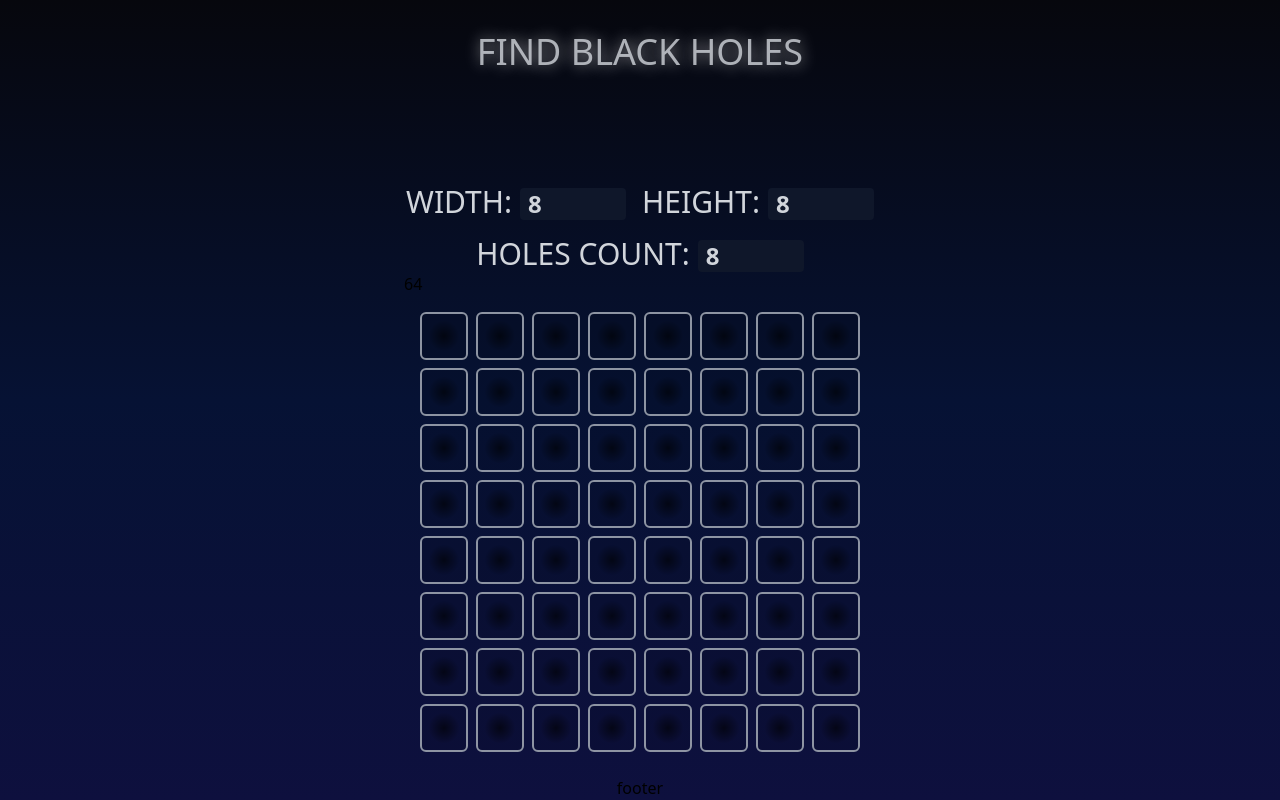
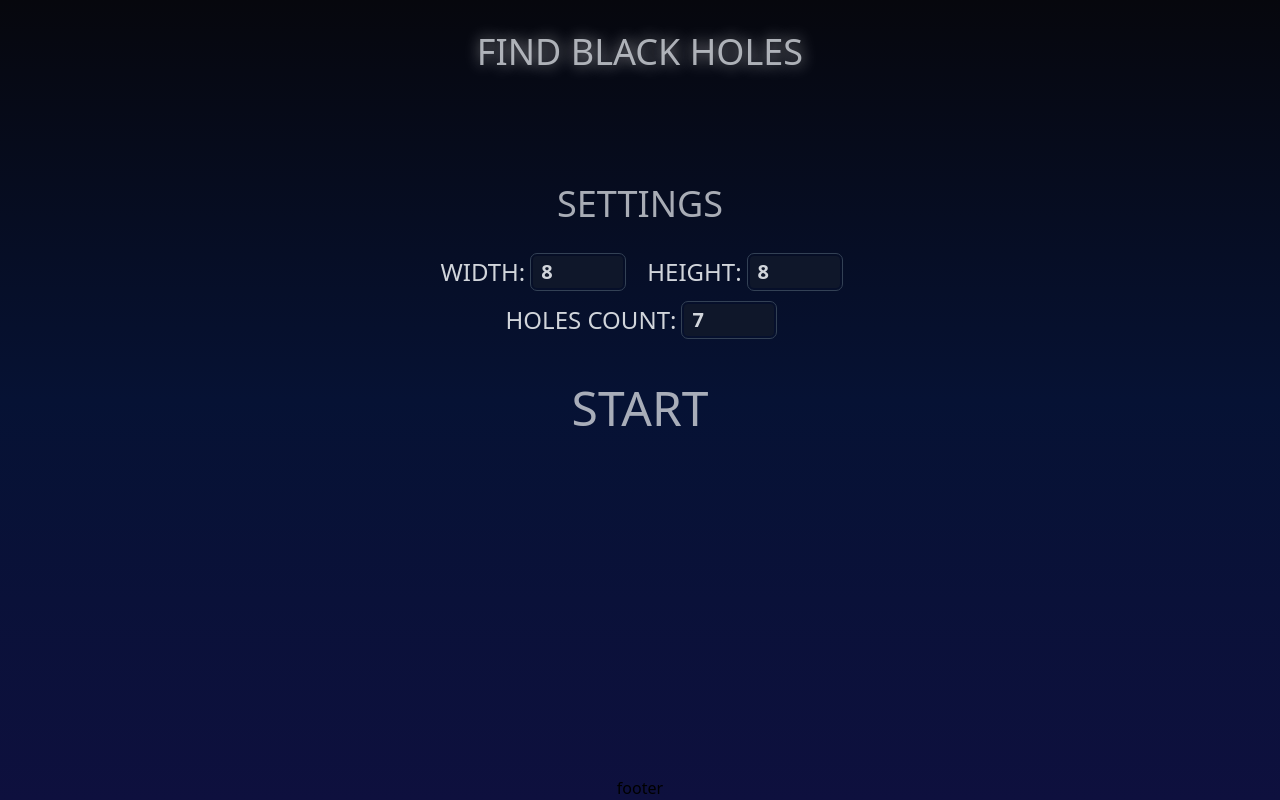
Before and after one commit to Nedilko/black-hole, a React (Create React App) app: page / in a window 1280 px wide. Built offline with nearby package versions, Linux system fonts and the light colour scheme.

Commit message:
implement settings

```diff
--- a/src/App.tsx
+++ b/src/App.tsx
@@ -2,24 +2,25 @@ import { useState } from 'react';
 import GameField from './components/Game/GameField';
 import Footer from './components/UI/Footer';
 import Header from './components/UI/Header';
-import { NumberInput } from './components/UI/NumberInput';
+import SettingsDialog from './components/UI/SettingsDialog';
 import { IBoardSize } from './game/field';
-import { getSize } from './game/helpers';
+
+export interface ISettings {
+  size: IBoardSize;
+  holesCount: number;
+}
 
 function App() {
-  const [size, setSize] = useState<IBoardSize>({ width: 8, height: 8 });
-  const [holesCount, setHolesCount] = useState<number>(7);
+  const [isStarted, setIsStarted] = useState(false);
+  const [settings, setSettings] = useState<ISettings>({
+    size: { width: 8, height: 8 },
+    holesCount: 7,
+  });
 
-  const handleChangeWidth = (value: number) => {
-    setSize({ ...size, width: value });
-  };
-
-  const handleChangeHeight = (value: number) => {
-    setSize({ ...size, height: value });
-  };
-
-  const handleChangeHolesCount = (value: number) => {
-    setHolesCount(value);
+  const handleStartGame = (settings: ISettings) => {
+    setSettings(settings);
+    console.log('game started wisth settings: ', settings);
+    setIsStarted(true);
   };
 
   return (
@@ -28,32 +29,10 @@ function App() {
         <Header />
       </header>
       <main className="flex flex-col mt-24 justify-center items-center">
-        <div className="flex mt-4 ">
-          <NumberInput
-            label="Width:"
-            value={size.width}
-            min={2}
-            max={20}
-            handleChange={handleChangeWidth}
-          />
-          <NumberInput
-            label="Height:"
-            min={2}
-            max={20}
-            value={size.height}
-            handleChange={handleChangeHeight}
-          />
-        </div>
-        <div className="flex mt-4">
-          <NumberInput
-            label="Holes count:"
-            min={1}
-            max={getSize(size) - 1}
-            value={size.height}
-            handleChange={handleChangeHolesCount}
-          />
-        </div>
-        <GameField size={size} holesCount={holesCount} />
+        {!isStarted && <SettingsDialog onStartGame={handleStartGame} />}
+        {isStarted && (
+          <GameField size={settings.size} holesCount={settings.holesCount} />
+        )}
       </main>
       <footer className="flex mt-auto justify-center">
         <Footer />
--- a/src/components/Game/Cell.tsx
+++ b/src/components/Game/Cell.tsx
@@ -34,7 +34,7 @@ const Cell = ({ handleOpen, holesNearCount, isHole, isOpen }: PropsType) => {
     <button
       onClick={handleClick}
       onContextMenu={handleClick}
-      className={`text-gray-300 text-2xl font-medium w-12 h-12 opacity-90 transition ease-in-out duration-150 ${cellClassName}`}
+      className={`text-gray-300 text-2xl font-medium w-10 h-10 opacity-90 transition ease-in-out duration-150 ${cellClassName}`}
     >
       {value}
     </button>
--- a/src/components/Game/GameField.tsx
+++ b/src/components/Game/GameField.tsx
@@ -14,7 +14,9 @@ const GameField = ({ size, holesCount }: PropsType) => {
 
   return (
     <div className="flex flex-col">
-      <div className="flex">{getSize(size) - openedIndexesCount}</div>
+      <div className="flex text-white">
+        {getSize(size) - openedIndexesCount}
+      </div>
       <div className="flex flex-col">
         <div
           className={`grid gap-2 grid-cols-${width} grid-rows-${height} p-4`}
--- a/src/components/UI/NumberInput.tsx
+++ b/src/components/UI/NumberInput.tsx
@@ -17,10 +17,10 @@ export const NumberInput = ({
     handleChange(+e.target.value);
   };
   return (
-    <label className="mx-2 text-3xl text-gray-300 uppercase">
+    <label className="flex text-2xl text-gray-300 uppercase">
       {label}
       <input
-        className="ml-2 text-2xl text-gray-300 font-semibold bg-slate-900 border rounded border-none pl-2 active:border-blue-400"
+        className="outline outline-offset-2 outline-slate-700 outline-1 ml-2 hover:outline-2 focus:outline-gray-400 text-xl transition-all duration-150 text-gray-300 font-semibold bg-slate-900 border rounded border-none pl-2 active:border-blue-400"
         type="number"
         min={min}
         max={max}
--- /dev/null
+++ b/src/components/UI/SettingsDialog.tsx
@@ -0,0 +1,77 @@
+import { useState } from 'react';
+import { ISettings } from '../../App';
+import { IBoardSize } from '../../game/field';
+import { getSize } from '../../game/helpers';
+import { NumberInput } from './NumberInput';
+
+type PropsType = {
+  onStartGame: (settings: ISettings) => void;
+};
+
+const SettingsDialog = ({ onStartGame }: PropsType) => {
+  const handleApply = () => {
+    console.log('apply');
+    onStartGame({
+      size,
+      holesCount,
+    });
+  };
+
+  const [size, setSize] = useState<IBoardSize>({ width: 8, height: 8 });
+  const [holesCount, setHolesCount] = useState<number>(7);
+
+  const handleChangeWidth = (value: number) => {
+    setSize({ ...size, width: value });
+  };
+
+  const handleChangeHeight = (value: number) => {
+    setSize({ ...size, height: value });
+  };
+
+  const handleChangeHolesCount = (value: number) => {
+    setHolesCount(value);
+  };
+
+  return (
+    <div className="flex flex-col p-4">
+      <div className="flex flex-col justify-center items-center">
+        <h2 className="text-4xl text-gray-300/80 uppercase mb-4">Settings</h2>
+        <div className="flex flex-row mt-4 gap-x-6">
+          <NumberInput
+            label="Width:"
+            value={size.width}
+            min={2}
+            max={20}
+            handleChange={handleChangeWidth}
+          />
+          <NumberInput
+            label="Height:"
+            min={2}
+            max={20}
+            value={size.height}
+            handleChange={handleChangeHeight}
+          />
+        </div>
+        <div className="flex mt-4">
+          <NumberInput
+            label="Holes count:"
+            min={1}
+            max={getSize(size) - 1}
+            value={holesCount}
+            handleChange={handleChangeHolesCount}
+          />
+        </div>
+      </div>
+      <div className="flex justify-center mt-12">
+        <button
+          className="pb-1 text-5xl text-gray-300/80 uppercase hover:text-shadow hover:text-gray-300 transition-all duration-150"
+          onClick={handleApply}
+        >
+          Start
+        </button>
+      </div>
+    </div>
+  );
+};
+
+export default SettingsDialog;
```
